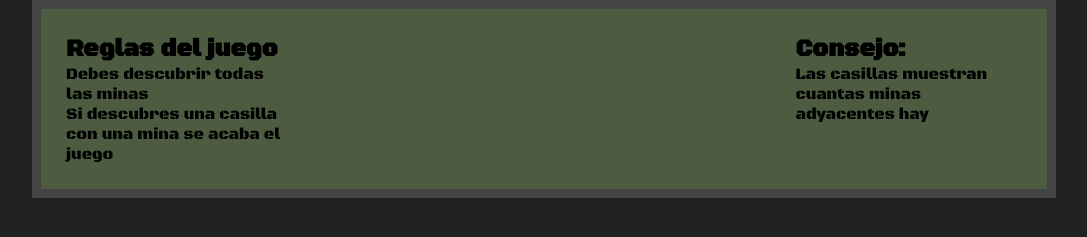
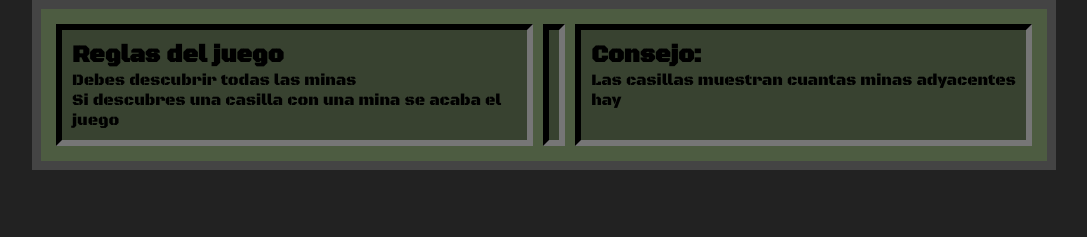
Before and after one commit to sayloryna/minesweeper, a website: page public/index.html in a window 1280 px wide. Shown: the part 99-336 px from the top of the page, without its empty margins (96-1183 px from the left). Drawn offline with Linux system fonts and the light colour scheme; a web font is replaced by a local one.

Commit message:
Add borders and background to sections,add colors to variables

```diff
--- a/public/index.html
+++ b/public/index.html
@@ -22,16 +22,16 @@
       <h1>Dragaminas</h1>
     </header>
     <main class="main-content">
-      <section class="rules">
-        <h2>Reglas del juego</h2>
+      <section class="section rules">
+        <h2 class="section__title">Reglas del juego</h2>
         <ul>
           <li>Debes descubrir todas las minas</li>
           <li>Si descubres una casilla con una mina se acaba el juego</li>
         </ul>
       </section>
       <section class="board-container"></section>
-      <section class="tips">
-        <h2>Consejo:</h2>
+      <section class="section tips">
+        <h2 class="section__title">Consejo:</h2>
         <ul>
           <li>Las casillas muestran cuantas minas adyacentes hay</li>
         </ul>
--- a/public/styles/styles.css
+++ b/public/styles/styles.css
@@ -1,3 +1,10 @@
+:root {
+  --main-background-color: #4d5c41;
+  --light-background-color: #66844e;
+  --secondary-background-color: #384230;
+  --main-border-color: #444;
+}
+
 *,
 ::after,
 ::before {
@@ -36,7 +43,7 @@ li {
   padding: 0.8rem;
   display: flex;
   justify-content: center;
-  background-color: #66844e;
+  background-color: var(--light-background-color);
   border-width: 9px;
   border-color: #666;
   border-style: inset solid outset;
@@ -47,30 +54,29 @@ li {
   flex-direction: column;
   justify-content: center;
   align-items: center;
-  background-color: #4d5c41;
+  background-color: var(--main-background-color);
   padding: 15px;
-  border: 9px solid #444;
-  gap: 15px;
+  border: 9px solid var(--main-border-color);
+  gap: 10px;
 
-  @media (width >=720px) {
+  @media (width >= 720px) {
     flex-direction: row;
     align-items: normal;
   }
 }
 
-.rules {
+.section {
   padding: 10px;
-  flex: 2;
-}
-
-.tips {
-  padding: 10px;
-  flex: 2;
+  border: 6px inset #222;
+  background-color: var(--secondary-background-color);
+  border-width: 6px;
 }
 
 .board-container {
-  flex: 4;
   display: flex;
+  padding: 5px;
+  border: 6px inset #222;
+  background-color: var(--secondary-background-color);
   justify-content: center;
 }
 
@@ -88,14 +94,15 @@ li {
   display: flex;
   align-items: center;
   justify-content: center;
-  border: 2px solid #333;
+  background-color: var(--main-background-color);
+  border: 2px solid var(--main-border-color);
   height: 2rem;
   width: 2rem;
   font-family: "noto sans symbols 2";
   font-size: medium;
   cursor: pointer;
 
-  @media (width >=920px) {
+  @media (width >= 920px) {
     height: 4rem;
     width: 4rem;
   }
@@ -107,14 +114,14 @@ li {
   flex-direction: column;
   justify-content: center;
   align-items: center;
-  background-color: #4d5c41;
+  background-color: var(--main-background-color);
   padding: 15px;
-  border: 9px solid #444;
+  border: 9px solid var(--main-border-color);
 }
 
 .button__restart {
-  border: 5px outset #444;
-  background-color: #66844e;
+  border: 5px outset var(--main-border-color);
+  background-color: var(--light-background-color);
 }
 
 .hidden {
```
